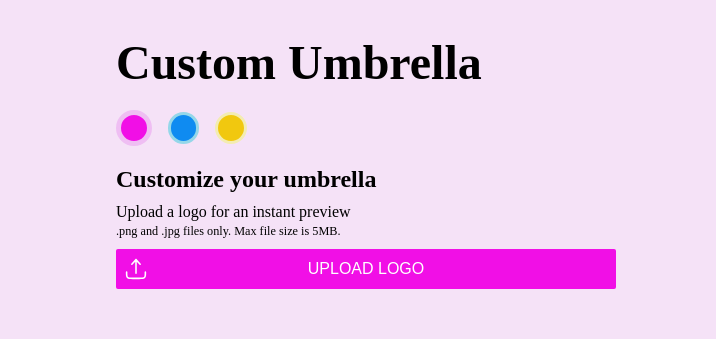
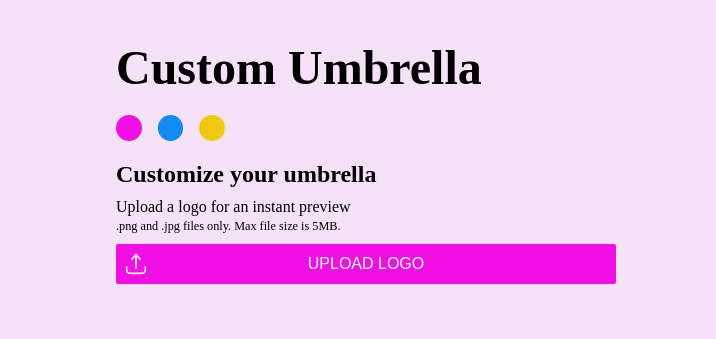
Before and after one commit to yasinansari2486/customize-umbrella, a plain HTML site: page index.html in a window 1280 px wide. Both pictures are taken after a click on the button 695 px from the left and 366 px from the top of the page. Shown: the part 238-577 px from the top of the page, 564-1280 px from the left. Drawn offline with Linux system fonts and the light colour scheme.

Commit message:
added color buttons and image dynamically using array of colors

```diff
--- a/index.html
+++ b/index.html
@@ -17,33 +17,17 @@
       <div class="tool-container">
         <h1>Custom Umbrella</h1>
 
-        <div class="color-button-container">
-          <button
-            id="pink-button"
-            class="color-button"
-            onclick="changeColorAndImage('var(--color-pink)','var(--color-light-pink)','PinkUmbrella.png','pink-button')"
-          ></button>
-          <button
-            id="blue-button"
-            class="color-button active"
-            onclick="changeColorAndImage('var(--color-blue)','var(--color-light-blue)','BlueUmbrella.png','blue-button')"
-          ></button>
-          <button
-            id="yellow-button"
-            class="color-button"
-            onclick="changeColorAndImage('var(--color-yellow)','var(--color-light-yellow)','YellowUmbrella.png','yellow-button')"
-          ></button>
-        </div>
+        <div id="color-button-container"></div>
 
         <h3>Customize your umbrella</h3>
         <p>Upload a logo for an instant preview</p>
         <small class="upload-instruction">.png and .jpg files only. Max file size is 5MB.</small>
 
         <input type="file" id="file-input" accept=".png, .jpg" style="display: none" />
-        <button id="upload-button" onclick="handleUploadButtonClick()">
+        <button id="upload-button">
           <img id="upload-icon" src="./assets/upload_icon.svg" />
           Upload Logo
-          <span id="remove-file" onclick="handleFileRemove(e)">
+          <span id="remove-file">
             <svg
               fill="#ffffff"
               height="20px"
--- a/script.js
+++ b/script.js
@@ -1,47 +1,48 @@
+document.addEventListener("DOMContentLoaded", function () {
   const uploadButton = document.getElementById("upload-button");
+  const uploadInput = document.getElementById("file-input");
   const umbrellaImage = document.getElementById("umbrella-image");
   const removeFileButton = document.getElementById("remove-file");
   const loaderImage = document.getElementById("loader-image");
   const uploadIcon = document.getElementById("upload-icon");
+  const colorButtonsContainer = document.getElementById("color-button-container");
+  const mainContainer = document.getElementById("container");
 
-function changeColorAndImage(color, backgroundColor, imageName, buttonId) {
-  const container = document.getElementById("container");
-  const allColorButtons = document.getElementsByClassName("color-button");
-  const selectedButton = document.getElementById(buttonId);
+  const colors = [
+    { name: "pink", hex: "#f10fe6", bgColor: "#f5e2f7", image: "./assets/PinkUmbrella.png" },
+    { name: "blue", hex: "#0f8bf1", bgColor: "#c7e3eb", image: "./assets/BlueUmbrella.png" },
+    { name: "yellow", hex: "#f1c80f", bgColor: "#fcfae7", image: "./assets/YellowUmbrella.png" },
+  ];
+
+  // Dynamically create color buttons
+  colors.forEach((color) => {
+    const button = document.createElement("button");
+    button.style.backgroundColor = color.hex;
+    button.classList.add("color-button");
+    button.addEventListener("click", () => changeUmbrellaImage(color.hex, color.bgColor, color.image));
+    colorButtonsContainer.appendChild(button);
+  });
+
+  function changeUmbrellaImage(color, bgColor, imageSrc) {
     const uploadedLogo = document.getElementById("uploaded-logo");
-
-  uploadButton.style.backgroundColor = color; // Change the background color of the upload button
-
-  // Remove the active class from all buttons
-  for (let button of allColorButtons) {
-    button.classList.remove("active");
-  }
-  // add the active class to the selected button
-  selectedButton.classList.add("active");
-
-  // change background color and umbrella image
-  container.style.backgroundColor = backgroundColor;
 
     umbrellaImage.style.display = "none"; // Hide the umbrella image
     if (uploadedLogo) {
       uploadedLogo.style.display = "none"; // Hide uploaded logo
     }
     loaderImage.style.display = "block"; // Show the loader image
+    mainContainer.style.backgroundColor = bgColor;
+    uploadButton.style.backgroundColor = color;
 
     setTimeout(function () {
+      umbrellaImage.src = imageSrc;
+
       loaderImage.style.display = "none"; // Hide the loader image
       umbrellaImage.style.display = "block"; // Show the umbrella image
       if (uploadedLogo) {
         uploadedLogo.style.display = "block"; // Show uploaded logo
       }
-    umbrellaImage.setAttribute("src", `./assets/${imageName}`);
     }, 2000);
-}
-
-// Function to handle click on the upload button
-function handleUploadButtonClick() {
-  const uploadInput = document.getElementById("file-input");
-  uploadInput.click(); // Simulate a click on the hidden file input element
   }
 
   function handleUploadImage(event) {
@@ -69,7 +70,8 @@ function handleUploadImage(event) {
     }
   }
 
-const uploadInput = document.getElementById("file-input");
+  // File Upload Handling
+  uploadButton.addEventListener("click", () => uploadInput.click());
   uploadInput.addEventListener("change", handleUploadImage);
 
   removeFileButton.addEventListener("click", (e) => {
@@ -83,3 +85,4 @@ removeFileButton.addEventListener("click", (e) => {
     uploadedLogo.remove();
     removeFileButton.style.display = "none";
   });
+});
--- a/style.css
+++ b/style.css
@@ -2,18 +2,6 @@
   margin: 0;
   padding: 0;
   box-sizing: border-box;
-}
-
-:root {
-  --color-blue: #0f8bf1;
-  --color-blue-border: #95d7e9;
-  --color-light-blue: #c7e3eb;
-  --color-pink: #f10fe6;
-  --color-pink-border: #efbef3;
-  --color-light-pink: #f5e2f7;
-  --color-yellow: #f1c80f;
-  --color-yellow-border: #f3ecb2;
-  --color-light-yellow: #fcfae7;
 }
 
 #container {
@@ -24,7 +12,7 @@
   width: 100vw;
   gap: 5rem;
   padding: 0 5rem;
-  background-color: var(--color-light-blue);
+  background-color: #c7e3eb;
 }
 
 .image-container {
@@ -79,7 +67,7 @@
   width: 50%;
 }
 
-.color-button-container {
+#color-button-container {
   display: flex;
   align-items: center;
   gap: 1rem;
@@ -91,30 +79,6 @@
   border-radius: 100%;
   border: none;
   cursor: pointer;
-}
-
-#pink-button {
-  background-color: var(--color-pink);
-  border: 3px solid var(--color-pink-border);
-}
-#pink-button.active {
-  border: 5px solid var(--color-pink-border);
-}
-
-#blue-button {
-  background-color: var(--color-blue);
-  border: 3px solid var(--color-blue-border);
-}
-#blue-button.active {
-  border: 5px solid var(--color-blue-border);
-}
-
-#yellow-button {
-  background-color: var(--color-yellow);
-  border: 3px solid var(--color-yellow-border);
-}
-#yellow-button.active {
-  border: 5px solid var(--color-yellow-border);
 }
 
 h1 {
@@ -134,7 +98,7 @@ h3 {
   height: 40px;
   border: none;
   border-radius: 2px;
-  background-color: var(--color-blue);
+  background-color: #0f8bf1;
   color: rgba(255, 255, 255, 1);
   font-size: 16px;
   cursor: pointer;
```
Lines whose indentation alone changed are shown as unchanged.
